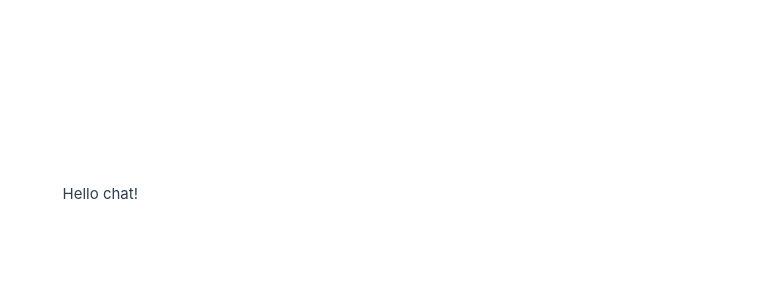
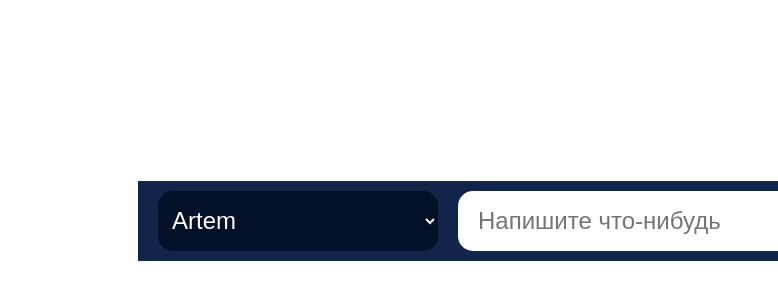
Before and after one commit to eliseydah/todo-js, a Vue app in the folder vue-chat/: page / in a window 1280 px wide. Shown: the part 206-506 px from the top of the page, without its empty margins (502-1280 px from the left). Built offline with nearby package versions, Linux system fonts and the light colour scheme; grey boxes are pictures that could not be loaded.

Commit message:
time function was added

```diff
--- a/vue-chat/src/App.vue
+++ b/vue-chat/src/App.vue
@@ -1,8 +1,200 @@
 <script setup>
+import { ref } from 'vue';
+let id = 0;
+let newMessage = ref('');
+const messages = ref([]);
+let selected = ref('Artem');
+
+function addZero(num) {
+  return num < 10 ? "0" + num : num;
+}
+function messageTime() {
+  let currentTime = new Date()
+  let hours = currentTime.getHours();
+  var minutes = currentTime.getMinutes();
+  let newTime = addZero(hours) + ":" + addZero(minutes);
+  return newTime;
+}
+
+
+function addMessage() {
+  messages.value.push({
+    id: id++, text: newMessage.value, name: selected.value,
+    side: selected.value === "Artem" ? "left" : "right", time: messageTime()
+  })
+  newMessage.value = ''
+}
+function removeMessage(message) {
+  messages.value = messages.value.filter((t) => t !== message)
+}
+
+
+
+
 </script>
 
 <template>
-  Hello chat!
+
+  <body>
+    <div class="chat">
+      <div class="chat-message">
+        <div :class="message.side" v-for="message in messages" :key="message.id">
+          <div class="top-message">
+            <span class="author-name"> {{ message.name }}
+            </span>
+            <span class="time"> {{ message.time }} </span>
+            <button class="delete-button" type="button" @click="removeMessage(message)">&#x2715</button>
+          </div>
+          <div>
+            <p class="chat-message-text"> {{ message.text }}</p>
+          </div>
+
+        </div>
+      </div>
+
+    </div>
+    <div class="print-section">
+      <select v-model="selected" class="select-choice" name="author" id="author-select">
+        <option value='Artem' class="Artem">Artem</option>
+        <option value='Daria' class="Daria">Daria</option>
+      </select>
+      <form class="message" @submit.prevent="addMessage" action="">
+        <input v-model="newMessage" class="message-input" type="text" placeholder="Напишите что-нибудь" required>
+        <button class="send-button">
+          <span>Отправить</span></button>
+      </form>
+    </div>
+
+  </body>
+
 </template>
 
-<style scoped></style>
+<style>
+body {
+  height: 853px;
+  width: 100%;
+  margin: 0;
+
+}
+
+.chat {
+  background-image: url(https://png.pngtree.com/background/20210715/original/pngtree-hand-drawn-cute-seamless-cat-paw-background-picture-image_1282901.jpg);
+  background-size: cover;
+  height: 90%;
+  width: 100%;
+  overflow-y: scroll;
+}
+
+form {
+  margin: 0;
+}
+
+.print-section {
+  background-color: rgb(18, 36, 74);
+  width: 100%;
+  height: 10%;
+  display: grid;
+  padding: 10px 0px;
+  box-sizing: border-box;
+  grid-template-columns: 1fr 3fr;
+  position: fixed;
+}
+
+.message {
+  display: grid;
+  grid-template-columns: 2fr 1fr;
+}
+
+.message-input {
+  border: none;
+  border-radius: 15px;
+  font-size: 24px;
+  padding: 0px 20px;
+}
+
+input:active,
+input:hover,
+input:focus,
+.select-choice {
+  outline: 0;
+  outline-offset: 0;
+}
+
+
+.send-button,
+.select-choice {
+  padding: 10px 10px;
+  margin: 0px 20px;
+  color: rgb(255, 255, 255);
+  background-color: rgb(2, 16, 40);
+  border-radius: 15px;
+  border: 0;
+  font-size: 24px;
+
+}
+
+.chat-message {
+  color: rgb(255, 255, 255);
+  display: flex;
+  flex-direction: column;
+  gap: 10px;
+
+}
+
+.right {
+  display: grid;
+  justify-self: right;
+  background-color: rgb(35, 64, 126);
+  border-radius: 10px;
+  align-self: end;
+  width: 20vw;
+  margin-right: 40px;
+}
+
+.left {
+  display: grid;
+  justify-self: left;
+  background-color: rgb(18, 36, 74);
+  border-radius: 10px;
+  width: 20vw;
+  margin-left: 20px;
+}
+
+.top-message {
+  display: grid;
+  grid-template-columns: 6fr 1fr 1fr;
+  padding-left: 10px;
+}
+
+.chat-message-name {
+  margin-left: 20px;
+}
+
+
+
+.chat-message-text {
+  font-size: larger;
+  margin-left: 10px;
+  margin-top: 0;
+  margin-bottom: 5px;
+}
+
+.author-name {
+  color: rgb(164, 206, 232);
+}
+
+.delete-button {
+  color: rgba(212, 25, 25, 0.81);
+  border: 0;
+  background-color: rgba(77, 119, 93, 0);
+  opacity: 0;
+}
+
+.right:hover .delete-button {
+  opacity: 1;
+}
+
+.left:hover .delete-button {
+  opacity: 1;
+}
+</style>
```
